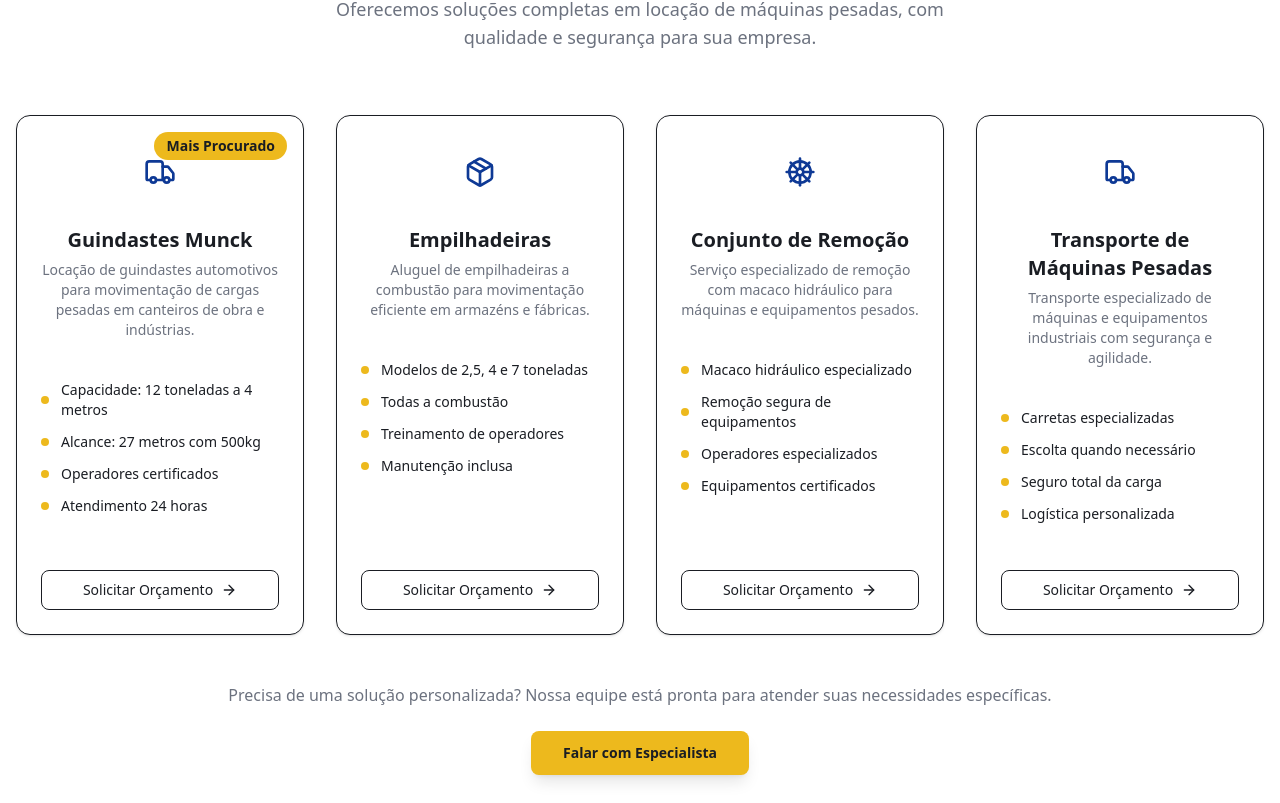
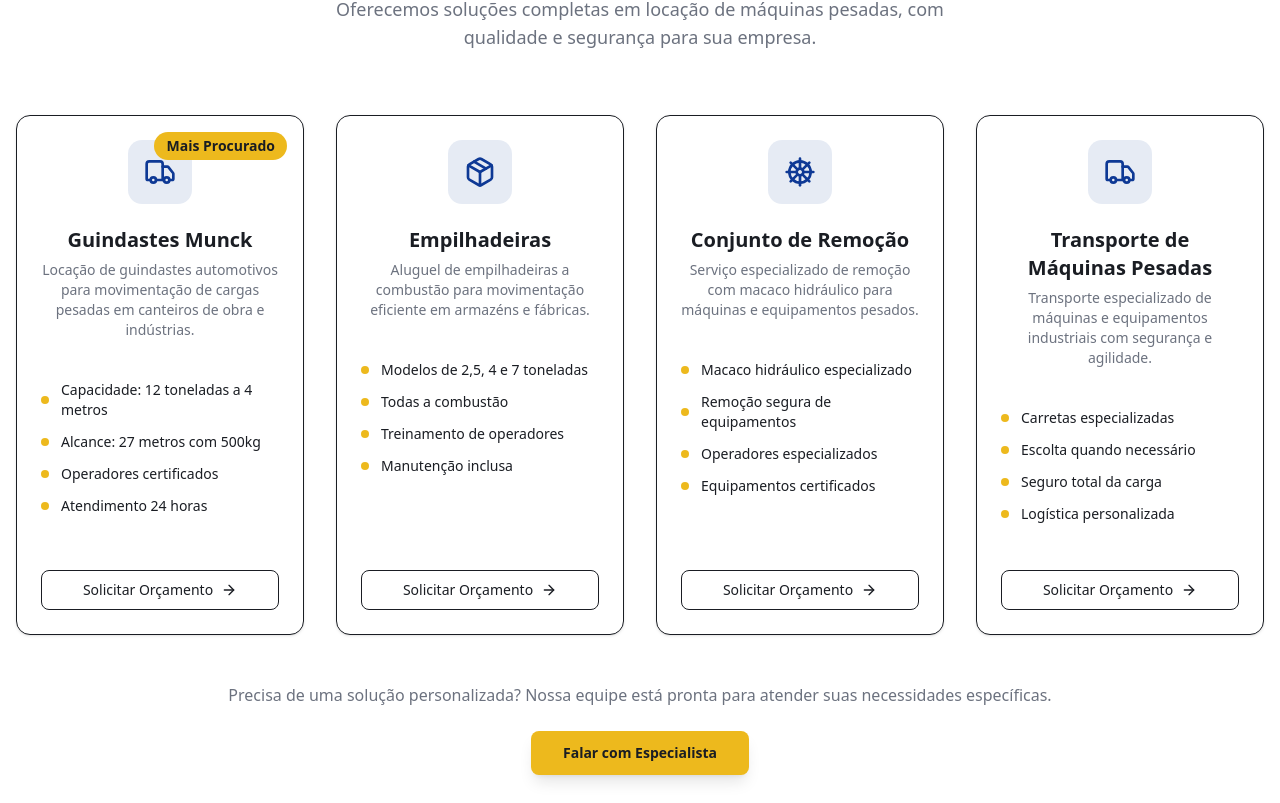
Before and after one commit to Texeraaa/sm-lp, a Next.js app: page / in a window 1280 px wide. Shown: the part 957-1760 px from the top of the page. Built offline with nearby package versions, Linux system fonts and the light colour scheme.

Commit message:
feat: add bg-primary/10 utility for light background effect in globals.css

```diff
--- a/app/globals.css
+++ b/app/globals.css
@@ -341,3 +341,7 @@
   color: hsl(var(--primary-foreground)) !important;
   border-color: hsl(var(--primary)) !important;
 }
+
+.bg-primary\/10 {
+  background-color: hsl(var(--primary) / 0.10) !important;
+}
```
